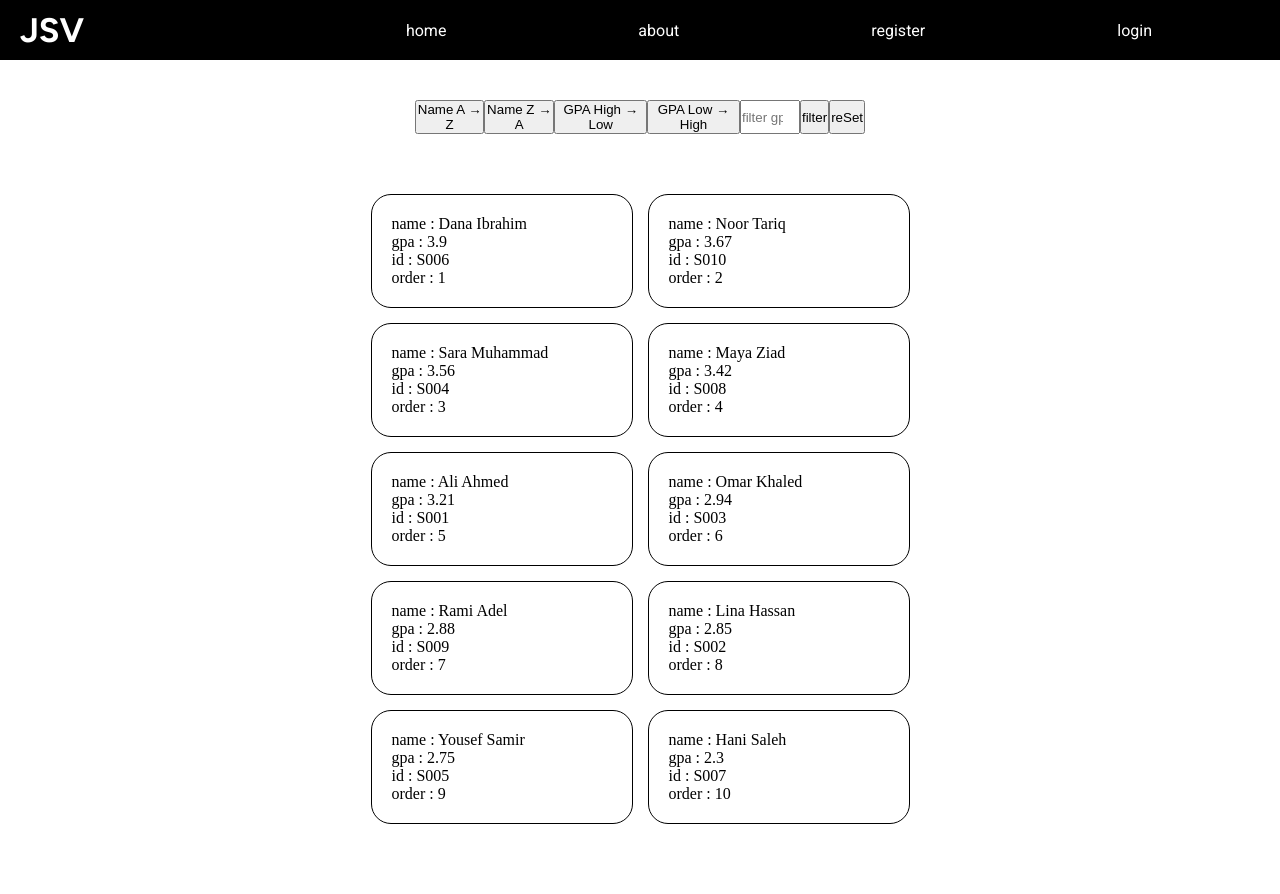
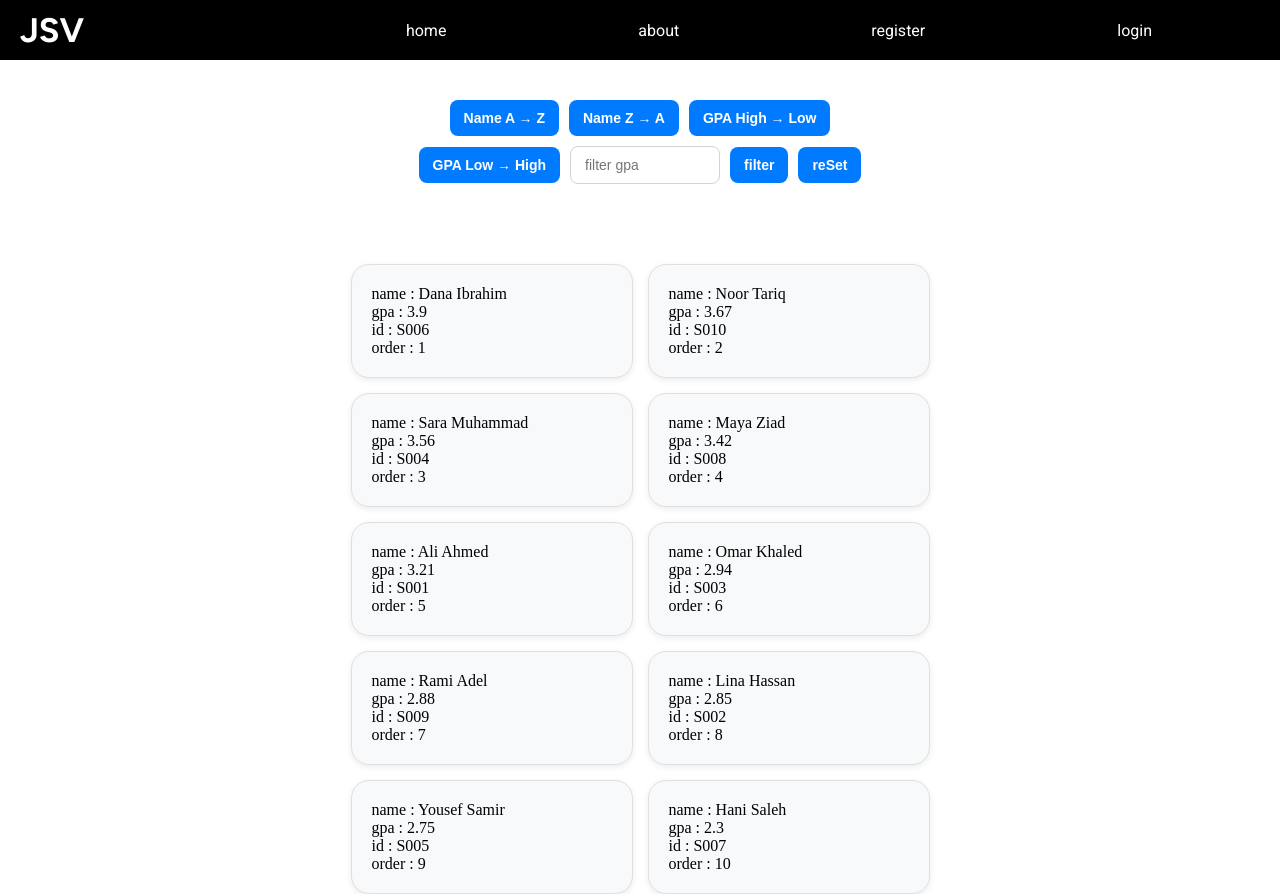
Before and after one commit to ahmad-hiasat/jsv, a React (Vite) app: page / in a window 1280 px wide. Before the commit the page ends 824 px from the top, so only its background shows below. Built offline with nearby package versions, Linux system fonts and the light colour scheme.

Commit message:
edit style

```diff
--- a/src/com/Home.jsx
+++ b/src/com/Home.jsx
@@ -56,11 +56,13 @@ function Home(){
     }
     const reSet=()=>{
         setStudents(data)
-        setOrder()
+
     }
     useEffect(()=>{
         setData(studentData);
         setOrder()
+
+
     } , [])
     return (
         <>
--- a/src/com/styles/Home.css
+++ b/src/com/styles/Home.css
@@ -13,16 +13,7 @@
 
 }
 
-.buttons-area{
-    width: 100%;
-    max-width: 450px;
-    display: flex;
-    justify-content: center;
-    position: relative;
-    left: 50%;
-    transform: translateX(-50%);
-    top: 5vh;
-}
+
 @media (max-width: 585px) {
 .students{
     position: relative;
@@ -33,3 +24,62 @@
 
 
 }}
+.buttons-area {
+    display: flex;
+    align-items: center;
+    gap: 10px;
+    flex-wrap: wrap;
+    margin-bottom: 20px;
+    justify-content: center;
+    position: relative;
+    left: 50%;
+    transform: translateX(-50%);
+    top: 5vh;
+    width: 100%;
+    max-width: 450px;
+}
+
+.buttons-area button {
+    background-color: #007BFF;
+    color: #ffffff;
+    border: none;
+    padding: 10px 14px;
+    border-radius: 8px;
+    font-size: 14px;
+    font-weight: 600;
+    cursor: pointer;
+    transition: background-color .2s ease, transform .2s ease;
+}
+
+.buttons-area button:hover {
+    background-color: #0056b3;
+    transform: translateY(-2px);
+}
+
+.buttons-area button:active {
+    transform: translateY(0px);
+}
+
+.buttons-area input {
+    padding: 10px 14px;
+    width: 120px;
+    border-radius: 8px;
+    border: 1px solid #CED4DA;
+    font-size: 14px;
+    outline: none;
+    transition: border-color .2s ease, box-shadow .2s ease;
+}
+
+.buttons-area input:focus {
+    border-color: #007BFF;
+    box-shadow: 0 0 5px rgba(0,123,255,.5);
+}
+
+@media (max-width: 600px) {
+    .buttons-area {
+        justify-content: center;
+    }
+    .buttons-area input {
+        width: 100%;
+    }
+}
--- a/src/com/styles/single-student.css
+++ b/src/com/styles/single-student.css
@@ -1,7 +1,22 @@
 .single-student{
-border: 1px solid black;
-    width: 220px;
-    border-radius: 20px;
+    width: 240px;
     padding: 20px;
+    border-radius: 18px;
+    background-color: #F8F9FA;
+    border: 1px solid #E0E0E0;
+    box-shadow: 0px 2px 6px rgba(0,0,0,.08);
+    transition: transform 0.2s ease, box-shadow 0.2s ease;
+    cursor: pointer;
+}
 
+.single-student:hover{
+    transform: translateY(-5px);
+    box-shadow: 0px 6px 18px rgba(0,0,0,.12);
 }
+
+@media (max-width: 585px) {
+    .single-student{
+        width: 100%;
+        margin-bottom: 15px;
+    }
+}
```
